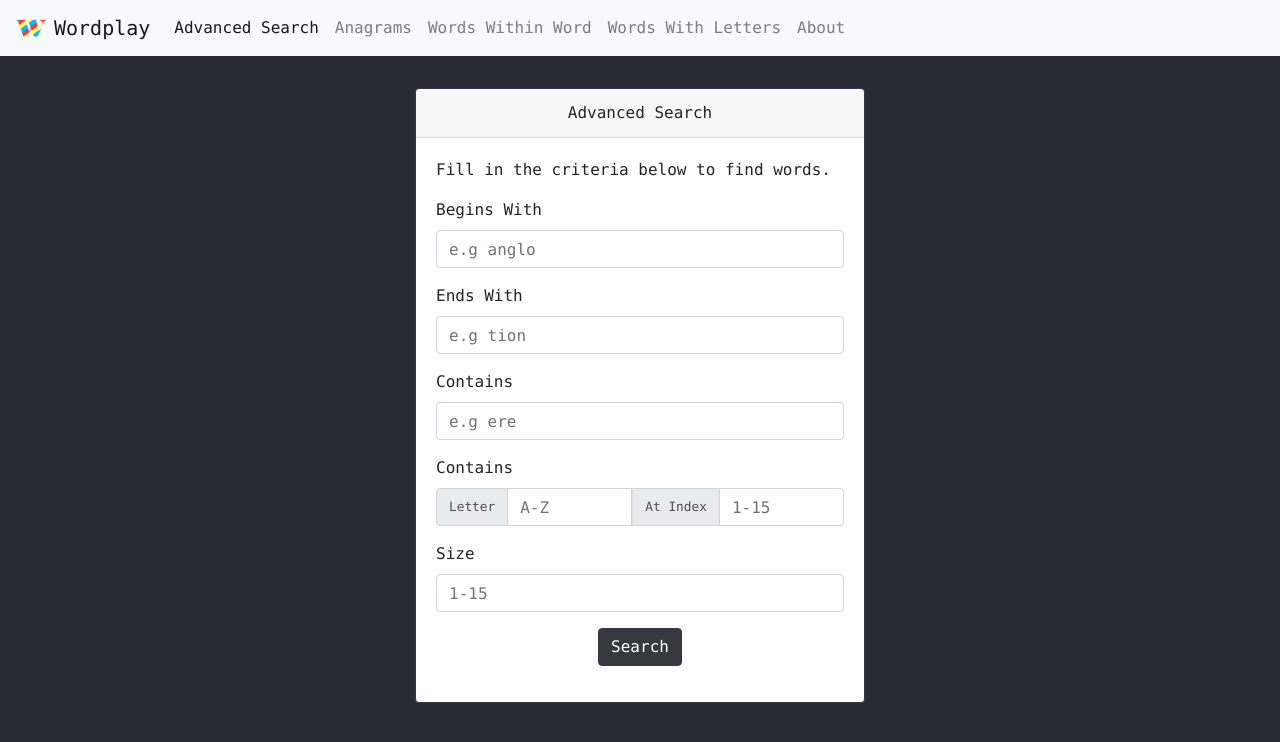
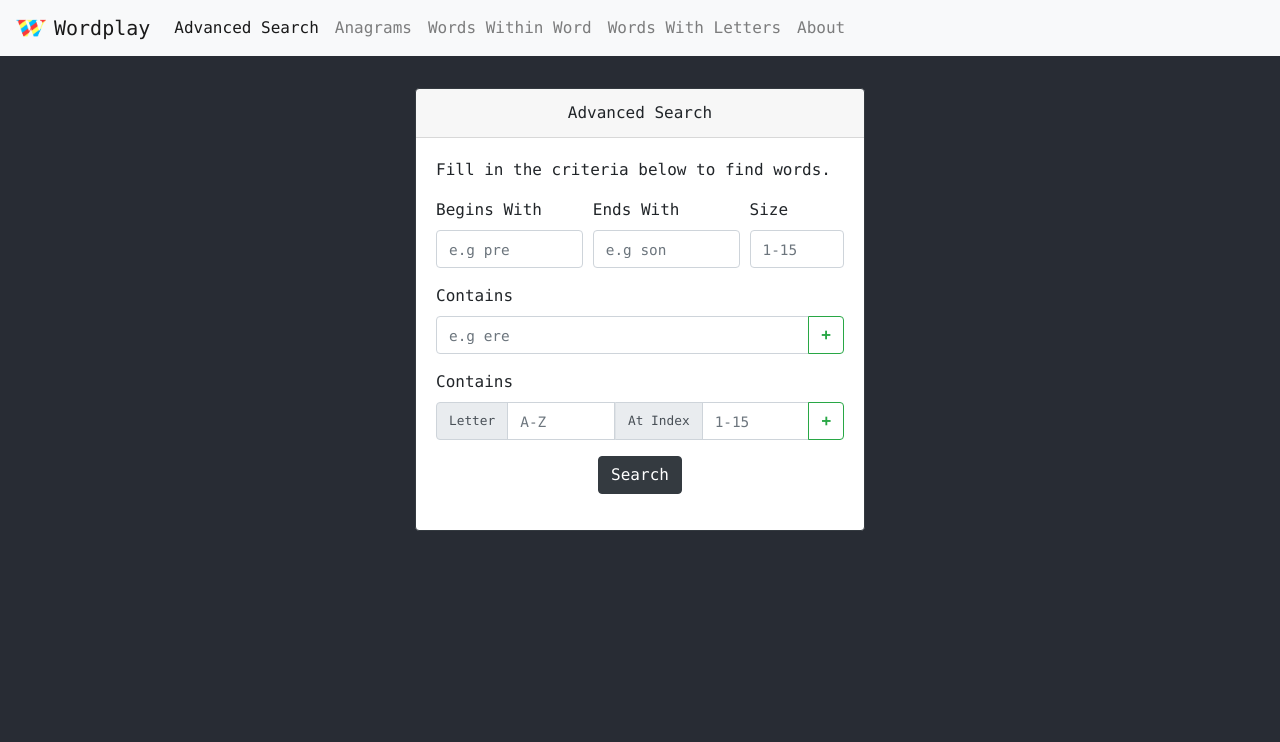
Before and after one commit to enioluwas/wordplay-website, a React (Create React App) app: page / in a window 1280 px wide. Shown: the top 742 px of the page. Built offline with nearby package versions, Linux system fonts and the light colour scheme.

Commit message:
work on advanced search form

```diff
--- a/src/App.css
+++ b/src/App.css
@@ -26,6 +26,18 @@
   margin-top: 2rem;
 }
 
+.formCard ::placeholder {
+  font-size: .9rem;
+}
+
+.formCard .form-label {
+  font-size: 1rem;
+}
+
+.formCard .addButton {
+  font-size: 1em;
+}
+
 @keyframes App-logo-spin {
   from {
     transform: rotate(0deg);
--- a/src/components/AdvancedSearchForm/AdvancedSearchForm.js
+++ b/src/components/AdvancedSearchForm/AdvancedSearchForm.js
@@ -1,5 +1,5 @@
 import React, { Component } from 'react';
-import { Button, Card, Form, InputGroup } from 'react-bootstrap';
+import { Button, Card, Col, Form, InputGroup } from 'react-bootstrap';
 import PropTypes from 'prop-types';
 import { isAlpha, isNumeric } from '../../utils';
 // import axios from 'axios';
@@ -53,8 +53,10 @@ class AdvancedSearchForm extends Component {
 
   handleSubmit(event) {
     event.preventDefault();
+    this.setState({ disableSubmit: true });
     const word = this.state.word;
     console.log(word);
+    this.setState({ disableSubmit: false });
   }
 
   getResults() {
@@ -70,28 +72,41 @@ class AdvancedSearchForm extends Component {
         <Card.Body>
           <Card.Text>Fill in the criteria below to find words.</Card.Text>
           <Form border="dark">
-            <Form.Group>
+            <Form.Row>
+              <Form.Group as={Col}>
                 <Form.Label>Begins With</Form.Label>
                 <Form.Control
                   name="beginsWith"
                   type="text"
-                placeholder="e.g anglo"
+                  placeholder="e.g pre"
                   maxLength="15"
                   value={this.state.beginsWith}
                   onChange={this.handleAlphaInputChange}/>
               </Form.Group>
-            <Form.Group>
+              <Form.Group as={Col}>
                 <Form.Label>Ends With</Form.Label>
                 <Form.Control
                   name="endsWith"
                   type="text"
-                placeholder="e.g tion"
+                  placeholder="e.g son"
                   maxLength="15"
                   value={this.state.endsWith}
                   onChange={this.handleAlphaInputChange}/>
               </Form.Group>
+              <Form.Group as={Col} xs={3}>
+                <Form.Label>Size</Form.Label>
+                <Form.Control
+                  name="size"
+                  type="text"
+                  placeholder="1-15"
+                  maxLength="2"
+                  value={this.state.size}
+                  onChange={this.handleNumericInputChange}/>
+              </Form.Group>
+            </Form.Row>
             <Form.Group>
               <Form.Label>Contains</Form.Label>
+              <InputGroup>
                 <Form.Control
                   name="contains"
                   type="text"
@@ -99,6 +114,10 @@ class AdvancedSearchForm extends Component {
                   maxLength="15"
                   value={this.state.contains}
                   onChange={this.handleAlphaInputChange}/>
+                <InputGroup.Append>
+                  <Button variant="outline-success" className="addButton"><strong>+</strong></Button>
+                </InputGroup.Append>
+              </InputGroup>
             </Form.Group>
             <Form.Group>
               <Form.Label>Contains</Form.Label>
@@ -130,18 +149,11 @@ class AdvancedSearchForm extends Component {
                     className="lbShort"
                     value={this.state.containsAtIndex}
                     onChange={this.handleNumericInputChange}/>
+                  <InputGroup.Append>
+                    <Button variant="outline-success" className="addButton"><strong>+</strong></Button>
+                  </InputGroup.Append>
                 </InputGroup>
               </Form.Row>
-            </Form.Group>
-            <Form.Group>
-              <Form.Label>Size</Form.Label>
-              <Form.Control
-                name="size"
-                type="text"
-                placeholder="1-15"
-                maxLength="2"
-                value={this.state.size}
-                onChange={this.handleNumericInputChange}/>
             </Form.Group>
             <Form.Group className="text-center">
               <Button type="submit" variant="dark" disabled={this.state.disableSubmit}>Search</Button>
--- a/src/components/AnagramsForm/AnagramsForm.js
+++ b/src/components/AnagramsForm/AnagramsForm.js
@@ -40,6 +40,7 @@ class AnagramsForm extends Component {
       return;
     }
     console.log(response.data);
+    this.props.onResult(response.data);
     this.setState({ disableSubmit: false });
   }
 
@@ -55,7 +56,7 @@ class AnagramsForm extends Component {
           <Card.Text>Enter a word to find its anagrams.</Card.Text>
           <Form border="dark" onSubmit={this.handleSubmit}>
             <Form.Row style={{ margin: 'auto' }}>
-              <Form.Group as={Col} md="9" controlId="anagramsWord">
+              <Form.Group as={Col} xs="9" controlId="anagramsWord">
                 <Form.Control
                   type="text"
                   placeholder="Word"
@@ -63,7 +64,7 @@ class AnagramsForm extends Component {
                   onChange={this.handleWordChange}
                   required/>
               </Form.Group>
-              <Form.Group as={Col} md="3">
+              <Form.Group as={Col} xs="3">
                 <Button type="submit" variant="dark" disabled={this.state.disableSubmit}>Search</Button>
               </Form.Group>
             </Form.Row>
--- a/src/components/WordsLettersForm/WordsLettersForm.js
+++ b/src/components/WordsLettersForm/WordsLettersForm.js
@@ -36,14 +36,14 @@ class WordsLettersForm extends Component {
           <Card.Text>Enter letters to find the words you can make with them.</Card.Text>
           <Form border="dark" onSubmit={this.handleSubmit}>
             <Form.Row style={{ margin: 'auto' }}>
-              <Form.Group as={Col} md="9" controlId="wwletterWord">
+              <Form.Group as={Col} xs="9" controlId="wwletterWord">
                 <Form.Control
                   type="text"
                   placeholder="Word"
                   value={this.state.word}
                   onChange={this.handleWordChange}/>
               </Form.Group>
-              <Form.Group as={Col} md="3">
+              <Form.Group as={Col} xs="3">
                 <Button type="submit" variant="dark">Search</Button>
               </Form.Group>
             </Form.Row>
--- a/src/components/WordsWithinForm/WordsWithinForm.js
+++ b/src/components/WordsWithinForm/WordsWithinForm.js
@@ -36,14 +36,14 @@ class WordsWithinForm extends Component {
           <Card.Text>Enter a word to find the words within it.</Card.Text>
           <Form border="dark" onSubmit={this.handleSubmit}>
             <Form.Row style={{ margin: 'auto' }}>
-              <Form.Group as={Col} md="9" controlId="wWithinWord">
+              <Form.Group as={Col} xs="9" controlId="wWithinWord">
                 <Form.Control
                   type="text"
                   placeholder="Word"
                   value={this.state.word}
                   onChange={this.handleWordChange}/>
               </Form.Group>
-              <Form.Group as={Col} md="3">
+              <Form.Group as={Col} xs="3">
                 <Button type="submit" variant="dark">Search</Button>
               </Form.Group>
             </Form.Row>
```
Also changed, not shown: src/components/AdvancedSearchForm/ExtraContainsFields.js (added, +41 -0 lines). Lines whose indentation alone changed are shown as unchanged.
